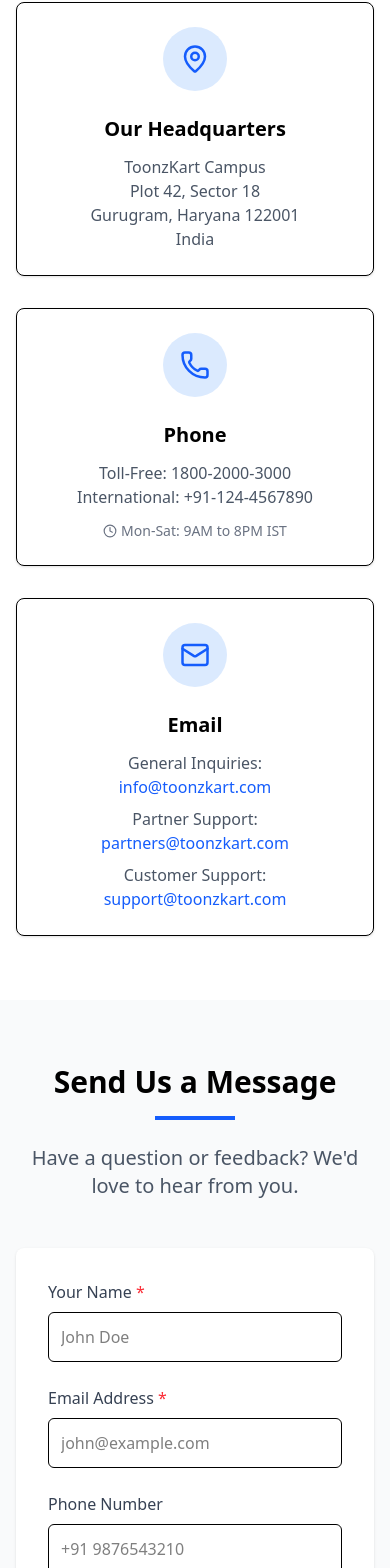
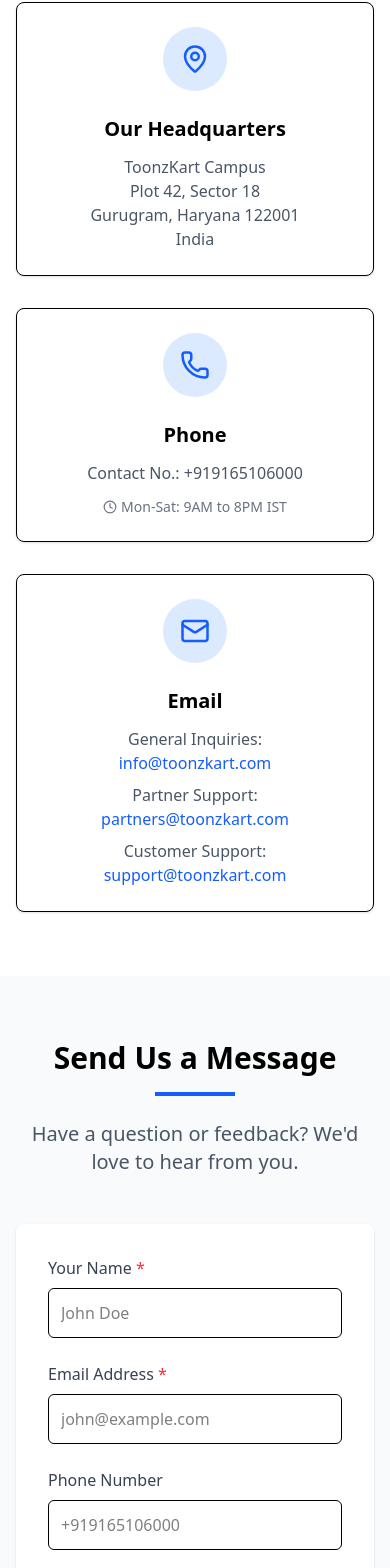
Before and after one commit to YatharthKaushal/toonzkart-consumer, a React (Vite) app: page /contact in a window 390 px wide. Shown: the part 432-2000 px from the top of the page. Built offline with nearby package versions, Linux system fonts and the light colour scheme.

Commit message:
update phone no.

```diff
--- a/src/components/Footer.jsx
+++ b/src/components/Footer.jsx
@@ -44,7 +44,7 @@
             <h4 className="text-lg font-semibold mb-3">Contact Us</h4>
             <ul className="text-gray-400 space-y-2">
               <li>Email: <a href="mailto:support@toonzkart.com" className="hover:text-gray-200">support@toonzkart.com</a></li>
-              <li>Phone: <a href="tel:+919876543210" className="hover:text-gray-200">+91 98765 43210</a></li>
+              <li>Phone: <a href="tel:+919165106000" className="hover:text-gray-200">+91 91651 06000</a></li>
               <li>Address: Indore, Madhya Pradesh, India</li>
             </ul>
           </div>
--- a/src/pages/ContactUsPage.jsx
+++ b/src/pages/ContactUsPage.jsx
@@ -67,8 +67,7 @@
               </div>
               <h3 className="text-xl font-bold mb-3">Phone</h3>
               <p className="text-gray-600 mb-3">
-                Toll-Free: <span className="font-medium">1800-2000-3000</span><br />
-                International: <span className="font-medium">+91-124-4567890</span>
+                Contact No.: <span className="font-medium">+919165106000</span><br />
               </p>
               <div className="flex items-center justify-center text-gray-500 text-sm">
                 <Clock size={14} className="mr-1" />
@@ -152,7 +151,7 @@
                   type="tel"
                   id="phone"
                   className="w-full p-3 border rounded-md focus:ring-2 focus:ring-blue-500 focus:border-blue-500"
-                  placeholder="+91 9876543210"
+                  placeholder="+919165106000"
                 />
               </div>
 
```
